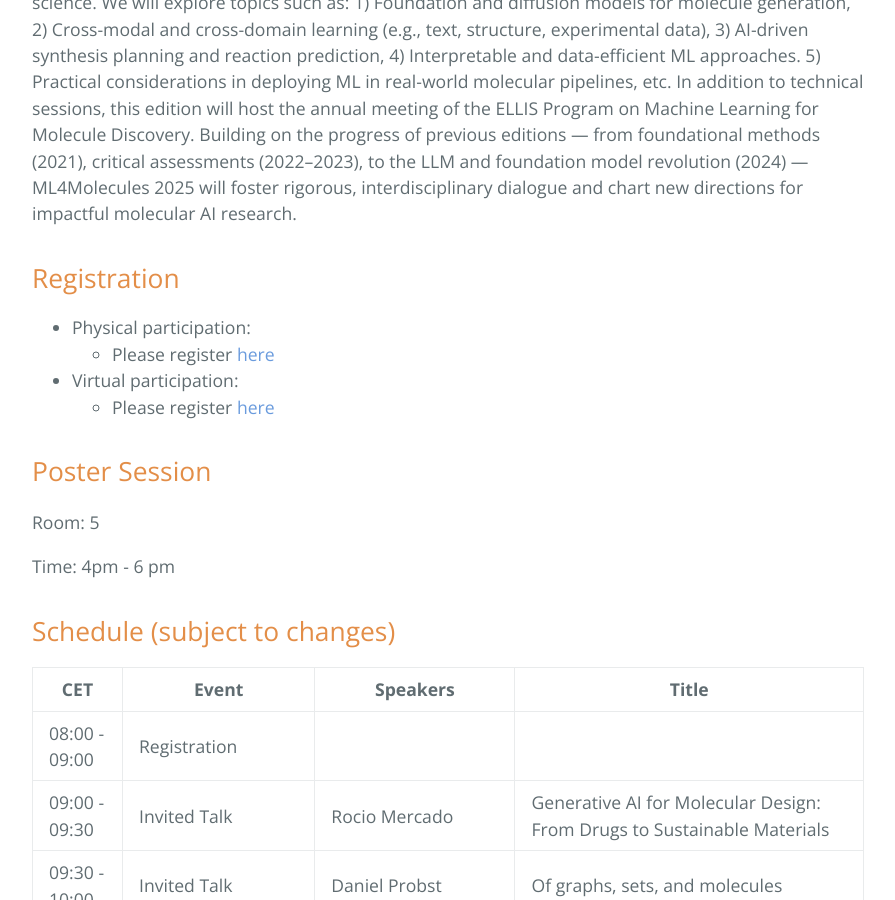
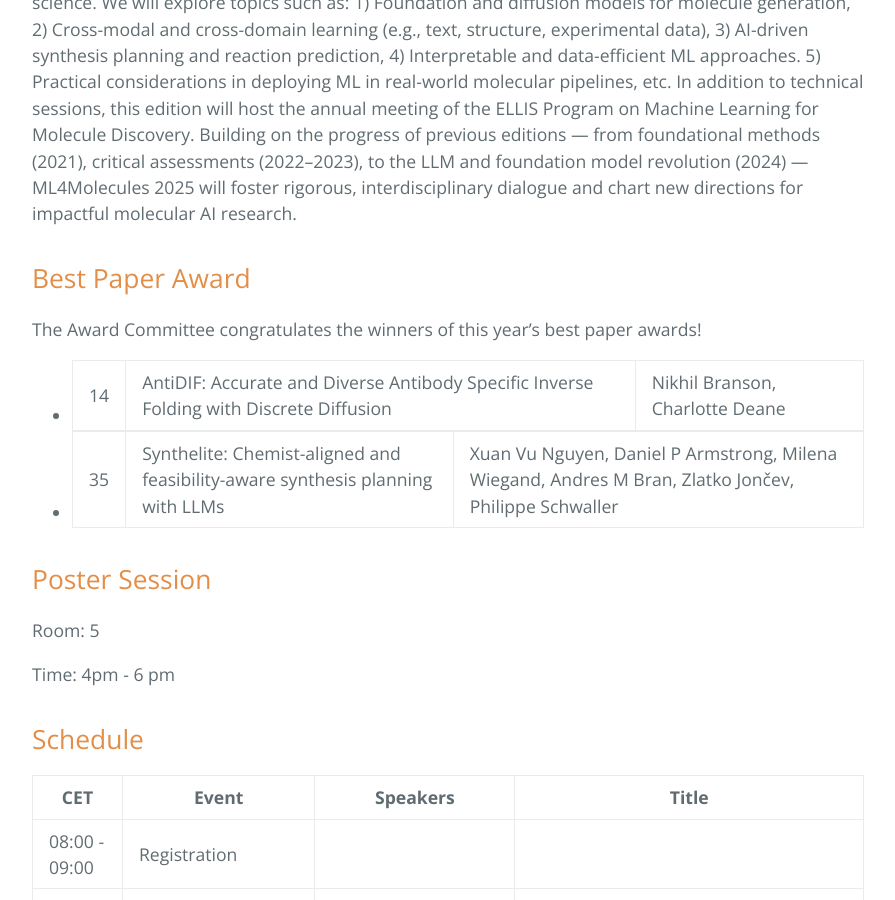
Before and after one commit to moleculediscovery/workshop2025, a Jekyll site: the page built from index.md, in a window 1280 px wide and 900 px high, scrolled down 842 px. Shown: the whole window, without its empty margins (192-1087 px from the left). Built offline with Jekyll 4.4.1, drawn with Linux system fonts in a browser that asks for light colours; our own code applies the rules of GitHub Pages for plain Markdown files; some of the changed text lies outside the part shown.

Commit message:
Update index.md

```diff
--- a/index.md
+++ b/index.md
@@ -5,18 +5,19 @@
 
 This will be the 5th-year edition of the ML4Molecules workshop organized by the ELLIS research program on "Machine Learning for Molecule Discovery". This research program brings together a pan-European community dedicated to accelerating molecular discovery through cutting-edge AI. The meeting will serve as a key opportunity for members and collaborators to present their latest research in the area, exchange insights, coordinate research efforts, and align on strategic goals. ML4Molecules 2025 will focus on the latest developments in generative models, large language models (LLMs), and scalable AI systems for applications in chemistry, drug discovery, and materials science. We will explore topics such as: 1) Foundation and diffusion models for molecule generation, 2) Cross-modal and cross-domain learning (e.g., text, structure, experimental data), 3) AI-driven synthesis planning and reaction prediction, 4) Interpretable and data-efficient ML approaches. 5) Practical considerations in deploying ML in real-world molecular pipelines, etc. In addition to technical sessions, this edition will host the annual meeting of the ELLIS Program on Machine Learning for Molecule Discovery. Building on the progress of previous editions — from foundational methods (2021), critical assessments (2022–2023), to the LLM and foundation model revolution (2024) — ML4Molecules 2025 will foster rigorous, interdisciplinary dialogue and chart new directions for impactful molecular AI research.
 
-## Registration
-- Physical participation:
-     - Please register [here](https://discongress.eventsair.com/eurips-2025/ellis-guest/Site/Register)
-- Virtual participation:
-     - Please register [here](https://www.eventbrite.com/e/ellis-machine-learning-for-molecules-workshop-2025-virtual-participation-tickets-1968488753853)
+## Best Paper Award
+The Award Committee congratulates the winners of this year's best paper awards!
+
+- | 14 | AntiDIF: Accurate and Diverse Antibody Specific Inverse Folding with Discrete Diffusion | Nikhil Branson, Charlotte Deane |
+- | 35 | Synthelite: Chemist-aligned and feasibility-aware synthesis planning with LLMs | Xuan Vu Nguyen, Daniel P Armstrong, Milena Wiegand, Andres M Bran, Zlatko Jončev, Philippe Schwaller |
+
 
 ## Poster Session
 Room: 5
 
 Time: 4pm - 6 pm
 
-## Schedule (subject to changes)
+## Schedule
 
 | CET           | Event                              | Speakers                                           | Title                                                                                      |
 | ------------- | ---------------------------------- | -------------------------------------------------- | ------------------------------------------------------------------------------------------ |
```
Also changed, not shown: other parts of index.md (+6 -0 lines).
